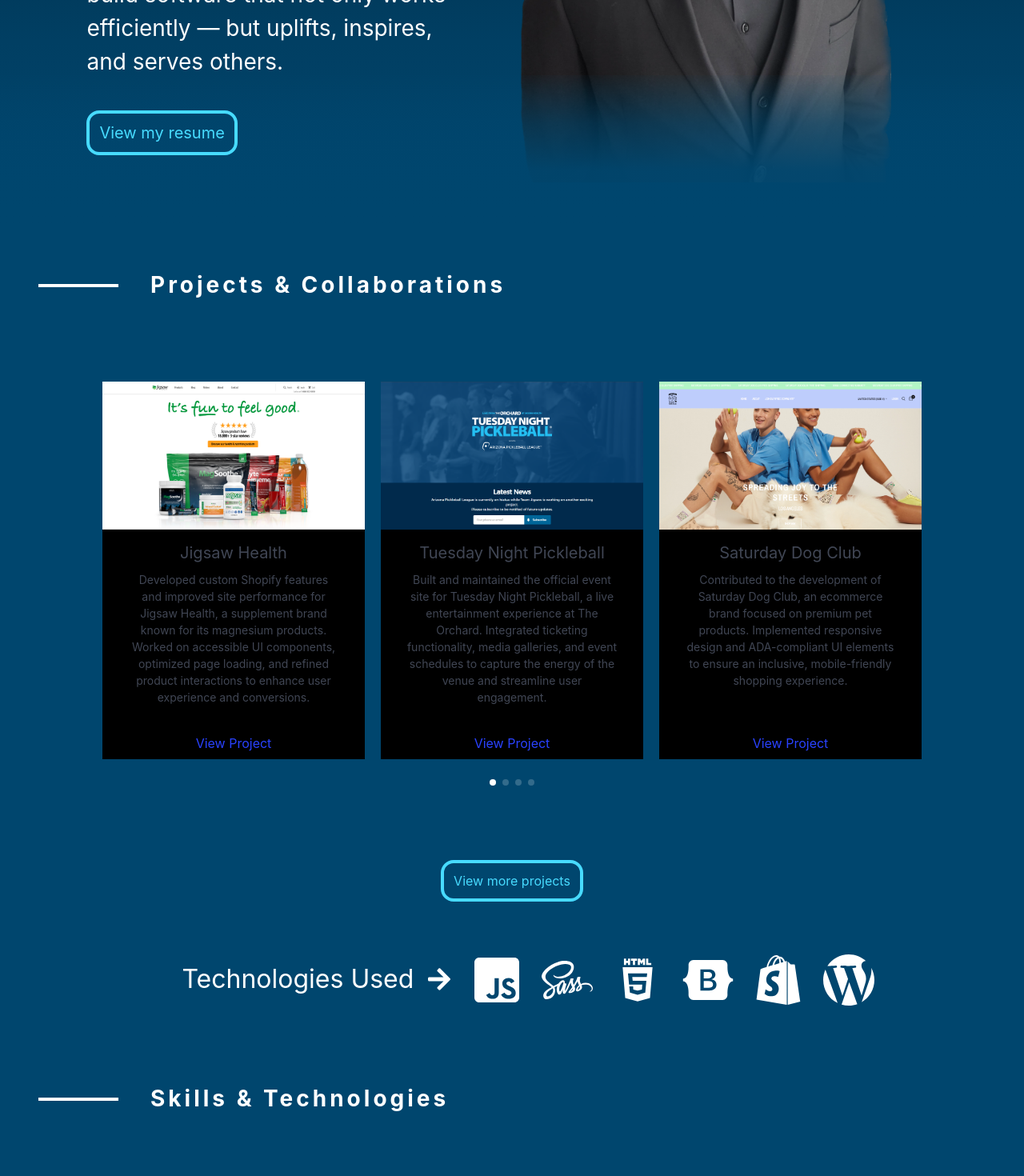
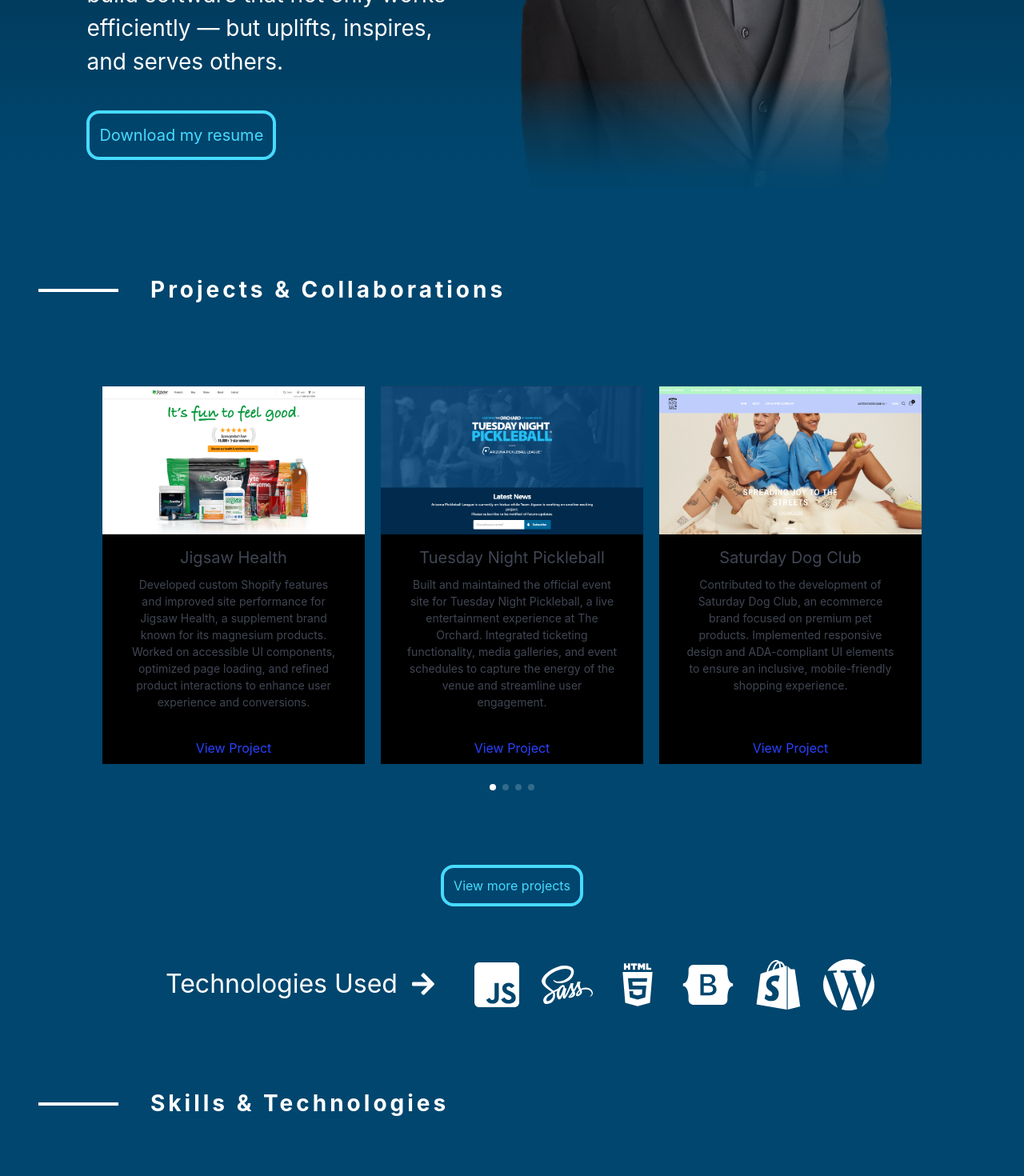
Before and after one commit to Jwill1551/portfolio-25, a React (Create React App) app: page / in a window 1280 px wide. Shown: the part 620-2090 px from the top of the page at 80% size. Built offline with nearby package versions, Linux system fonts and the light colour scheme.

Commit message:
Added new resume to page

```diff
--- a/src/components/sections/hero/hero.js
+++ b/src/components/sections/hero/hero.js
@@ -1,6 +1,7 @@
 import React, {useEffect} from 'react';
 import './hero-component.css';
 import joshua_profile from '../../../assets/images/Me-Gray-Suit.png';
+import joshua_resume from '../../../assets/files/my-resume.pdf'
 
 export default function Hero() {
     useEffect(() => {
@@ -15,7 +16,7 @@
                 <h2 className="portfolio-hero__subheading has-text-left has-text-centered-mobile has-text-white title--3">
                     As a developer who believes in doing all things with integrity, I build software that not only works efficiently — but uplifts, inspires, and serves others.
                 </h2>
-                <button className="portfolio-hero__btn btn btn--transparent-blue mx-sm-auto my-sm-5 my-md-6 my-lg-5 p-3">View my resume</button>
+                <a href={joshua_resume} download="newfilename" className="portfolio-hero__btn btn btn--transparent-blue mx-sm-auto my-sm-5 my-md-6 my-lg-5 p-3">Download my resume</a>
             </div>
             <div className="column is-align-self-flex-end is-half-desktop">
                 <img className="portfolio-hero__image img-fluid-80" src={joshua_profile} alt="Joshua Williams Profile"></img>
--- a/src/components/sections/projects/projects.js
+++ b/src/components/sections/projects/projects.js
@@ -122,7 +122,7 @@
       </div>
 
       <div className="columns is-multiline is-flex is-justify-content-center portfolio-projects__technologies mt-7">
-        <div data-aos="fade-right" className="column mb-sm-3 mb-lg-0 is-full-touch is-one-third-desktop is-flex-touch is-justify-content-end project_icon__title has-text-white title is-flex is-align-items-center">
+        <div data-aos="fade-right" className="column mb-sm-3 mb-lg-0 is-full-touch is-one-third-desktop is-flex-touch is-justify-content-center project_icon__title has-text-white title is-flex is-align-items-center">
           <h3 className="mb-lg-1 mr-lg-2">Technologies Used</h3>
           <span className="is-hidden-touch icon__arrow"><FaArrowRight /></span>
         </div>
```
Also changed, not shown: public/manifest.json, 1 other file (tests, documents, lock files or other folders).
